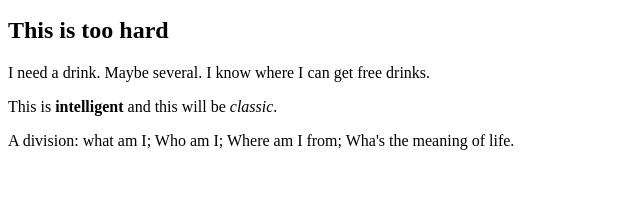
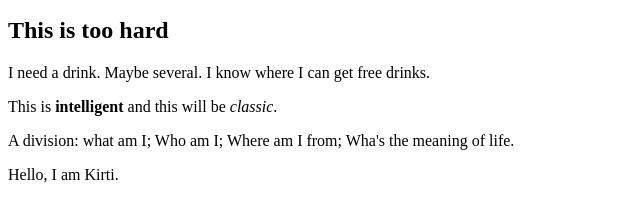
Before and after one commit to Happyniyaye/web-project, a plain HTML site: page Index.html in a window 1280 px wide. Shown: the part 87-308 px from the top of the page, without its empty margins (0-640 px from the left). Drawn offline with Linux system fonts and the light colour scheme.

Commit message:
Update Index.html

```diff
--- a/Index.html
+++ b/Index.html
@@ -7,4 +7,5 @@
 <p> This is <strong> intelligent </strong> and this will be <em> classic</em>.</p>
 <div>
   <p> A division: what am I; Who am I; Where am I from; Wha's the meaning of life.</p>
+<p> Hello, I am Kirti.</p>
 </div>
```
